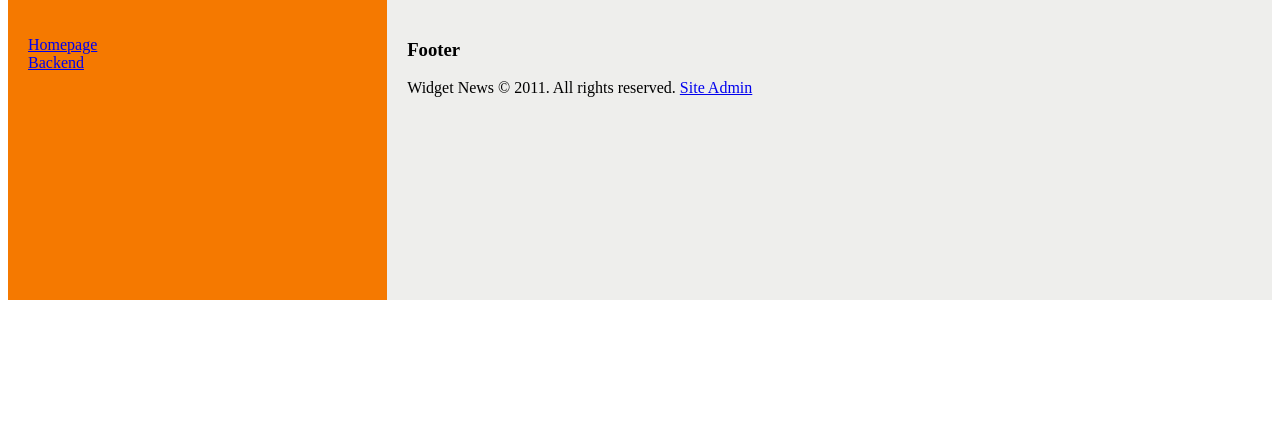
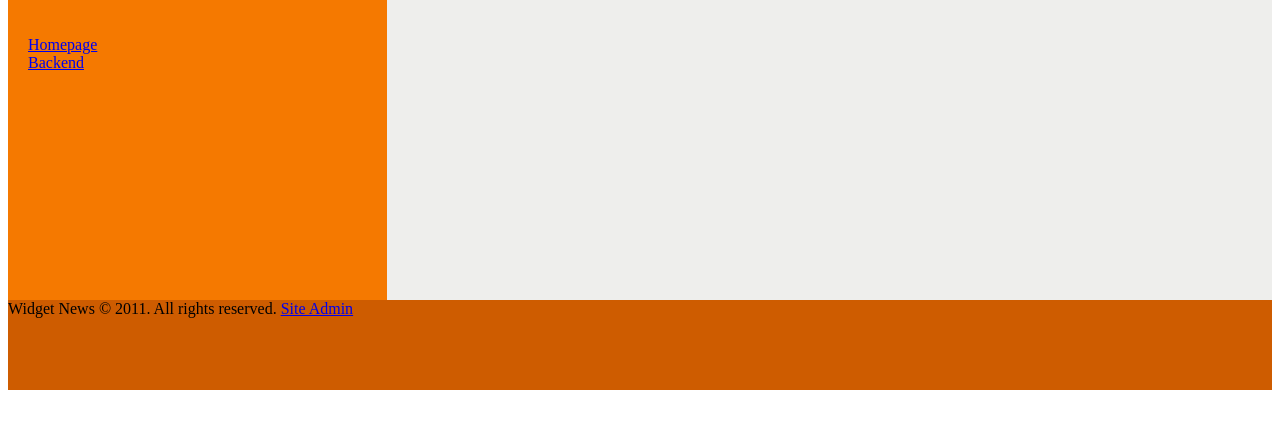
Before and after one commit to Sijtech/webd, a PHP site: page /index.php in a window 1280 px wide. Shown: the part 98-527 px from the top of the page. Run offline with PHP 8.4, Linux system fonts and the light colour scheme; data that the repository does not hold is empty.

Commit message:
optimized

```diff
--- a/templates/include/footer.php
+++ b/templates/include/footer.php
@@ -1,8 +1,7 @@
-      <div id="footer">
-        <h1>Footer</h1>
-        Widget News &copy; 2011. All rights reserved. <a href="admin.php">Site Admin</a>
-      </div>
-
-    </div>
+    	</article>
+    </section>
+    <footer>
+      Widget News &copy; 2011. All rights reserved. <a href="admin.php">Site Admin</a>
+    </footer>
   </body>
 </html>
```
